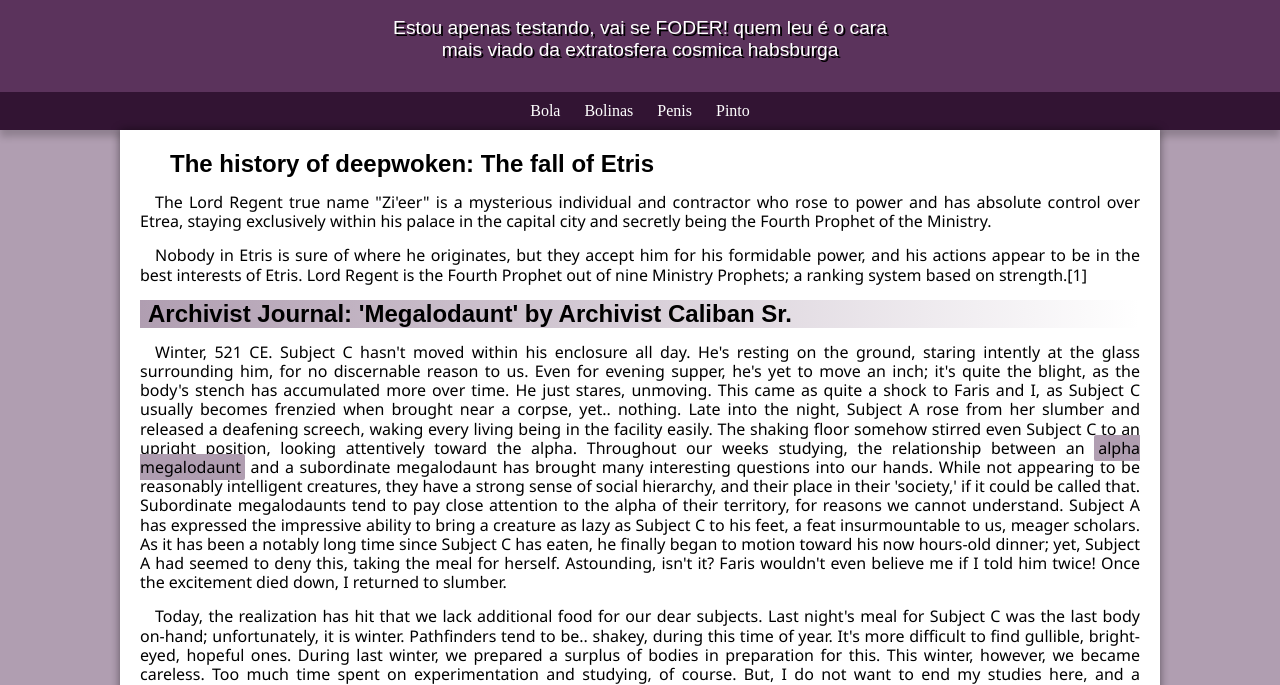
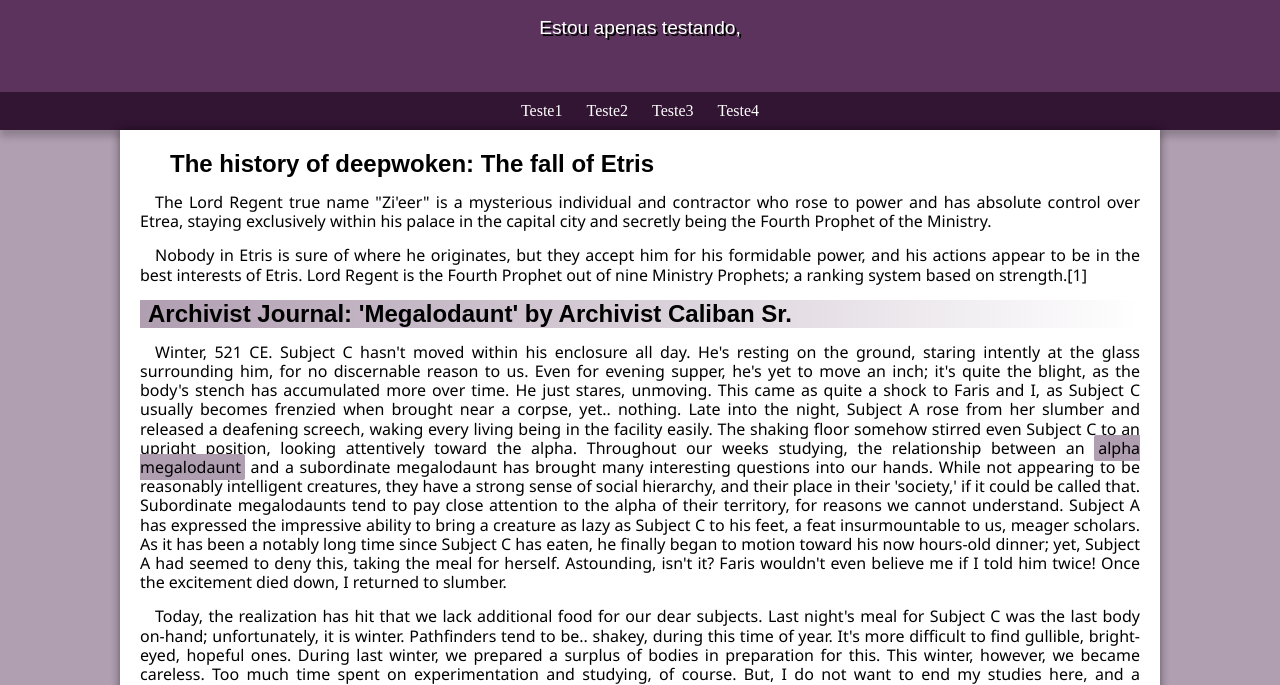
Before and after one commit to arthuroliveira06/Site-tres, a plain HTML site: page index.html in a window 1280 px wide. Shown: the part 98-783 px from the top of the page. Drawn offline with Linux system fonts and the light colour scheme.

Commit message:
Mudanças0.1

```diff
--- a/index.html
+++ b/index.html
@@ -9,13 +9,13 @@
 <body>
     <header>
         <h1>Site 3!</h1>
-        <p>Estou apenas testando, vai se FODER! quem leu é o cara mais viado da extratosfera cosmica habsburga</p>
+        <p>Estou apenas testando,  </p>
     </header>
     <nav>
-        <a href="#">Bola</a>
-        <a href="#">Bolinas</a>
-        <a href="#">Penis</a>
-        <a href="#">Pinto</a>
+        <a href="#">Teste1</a>
+        <a href="#">Teste2</a>
+        <a href="#">Teste3</a>
+        <a href="#">Teste4</a>
     </nav>
     <main>
         <article>
@@ -117,7 +117,7 @@
         </article>
     </main>
     <footer>
-        <p>Site feito por: carioca</p>
+        <p></p>
     </footer>
 </body>
 </html>
```
